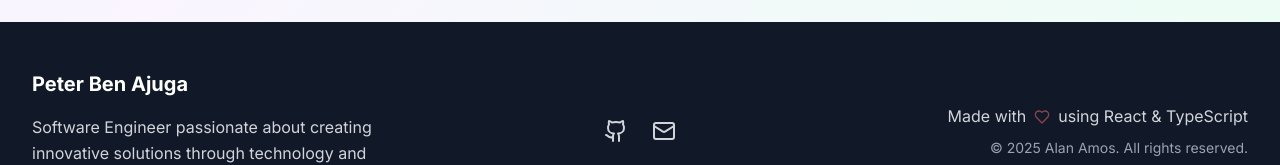
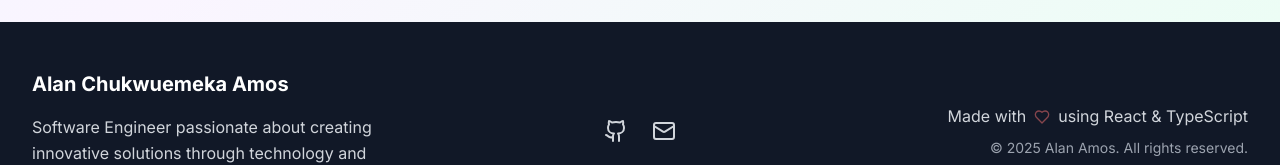
Before and after one commit to Oraelys/Portfolio-website-2.0, a React (Vite) app: page / in a window 1280 px wide. Shown: the part 6907-7072 px from the top of the page. Built offline with nearby package versions, Linux system fonts and the light colour scheme.

Commit message:
Update Footer.tsx

```diff
--- a/src/components/Footer.tsx
+++ b/src/components/Footer.tsx
@@ -9,7 +9,7 @@ const Footer = () => {
       <div className="container mx-auto px-4 sm:px-6 lg:px-8">
         <div className="grid md:grid-cols-3 gap-8 items-center">
           <div>
-            <h3 className="text-xl font-bold mb-4">Peter Ben Ajuga</h3>
+            <h3 className="text-xl font-bold mb-4">Alan Chukwuemeka Amos</h3>
             <p className="text-gray-300 leading-relaxed">
               Software Engineer passionate about creating innovative solutions
               through technology and continuous learning.
```
